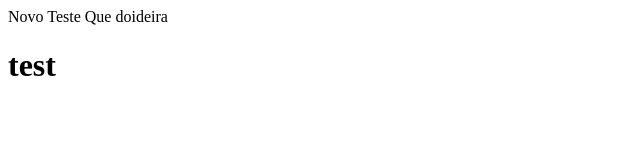
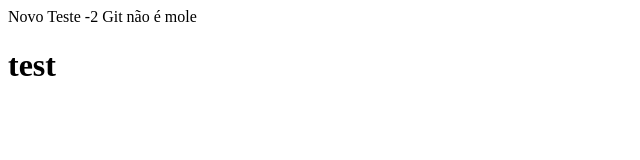
Before and after one commit to vanessachan/curso-git, a plain HTML site: page index.html in a window 1280 px wide. Shown: the full height of the page, 0-640 px from the left. Drawn offline with Linux system fonts and the light colour scheme.

Commit message:
testando update

```diff
--- a/index.html
+++ b/index.html
@@ -1,9 +1,9 @@
 <html>
 <head>
-	Novo Teste
+	Novo Teste -2
 </head>
 <body>
-Que doideira
+Git não é mole
 <h1>test</h1>
 </body>
 </html>
```
